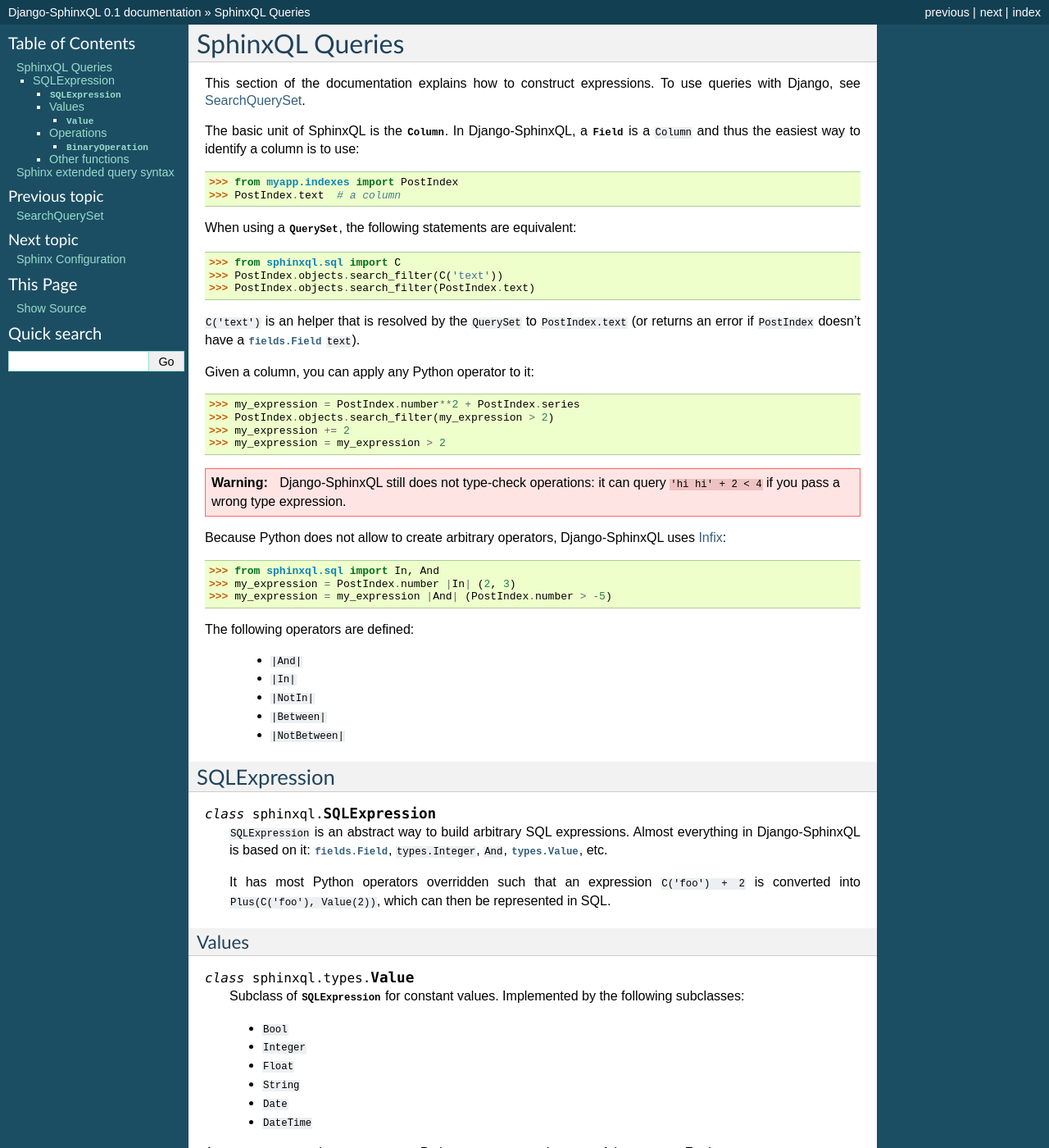
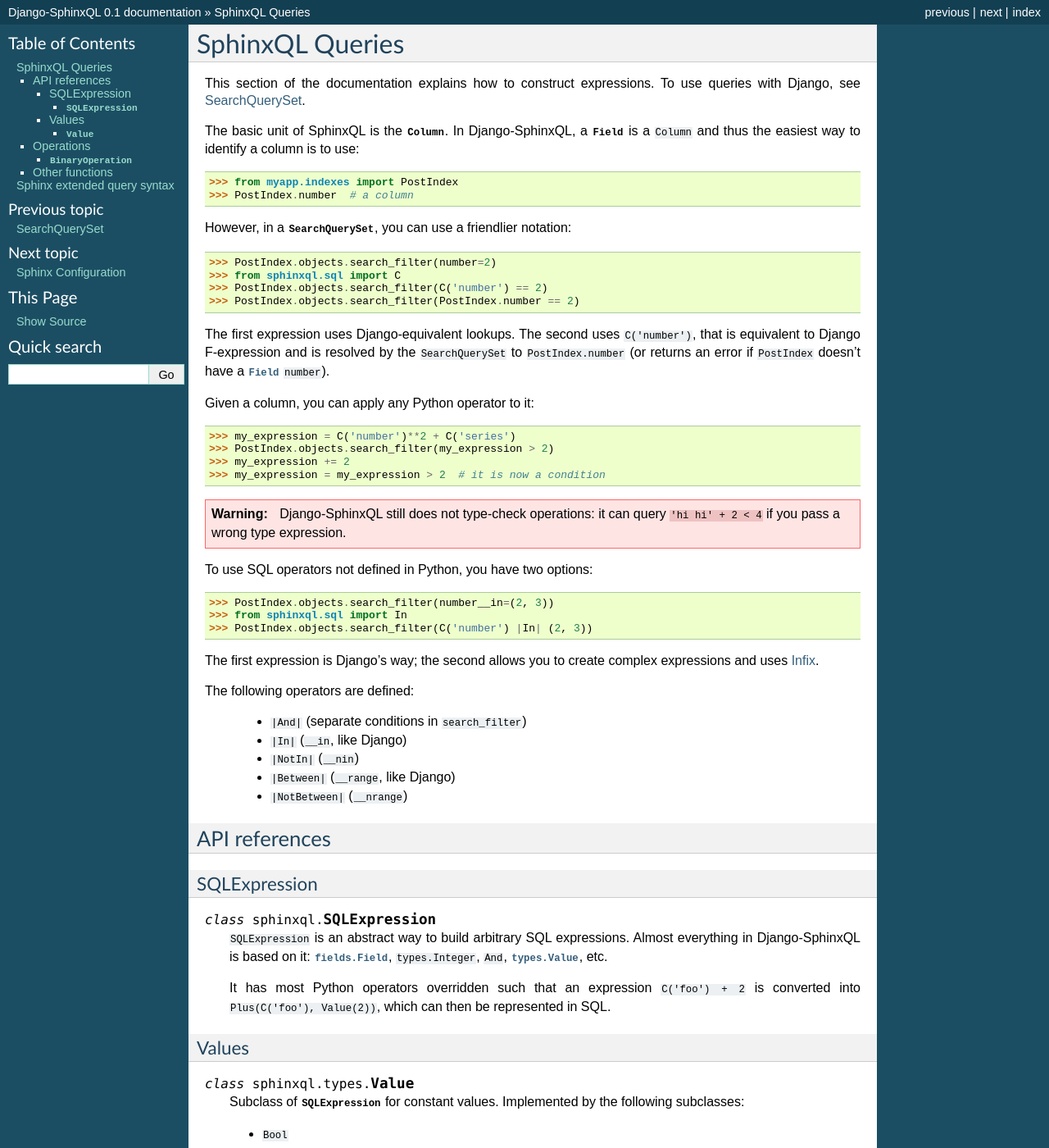
Before and after one commit to jorgecarleitao/django-sphinxql, a Sphinx documentation site: the page built from docs/expression.rst, in a window 1280 px wide and 1400 px high. Shown: the whole window at 82% size. Built offline with Sphinx 7.4.7, drawn with Linux system fonts in a browser that asks for light colours.

Commit message:
Implemented lookups for search_filter.
API now supports Django lookups in SearchQuerySet.search_filter.

```diff
--- a/docs/expression.rst
+++ b/docs/expression.rst
@@ -11,23 +11,27 @@
 to use::
 
     >>> from myapp.indexes import PostIndex
-    >>> PostIndex.text  # a column
+    >>> PostIndex.number  # a column
 
-When using a :class:`QuerySet`, the following statements are equivalent::
+However, in a :class:`SearchQuerySet`, you can use a friendlier notation::
 
+
+    >>> PostIndex.objects.search_filter(number=2)
     >>> from sphinxql.sql import C
-    >>> PostIndex.objects.search_filter(C('text'))
-    >>> PostIndex.objects.search_filter(PostIndex.text)
+    >>> PostIndex.objects.search_filter(C('number') == 2)
+    >>> PostIndex.objects.search_filter(PostIndex.number == 2)
 
-``C('text')`` is an helper that is resolved by the ``QuerySet`` to ``PostIndex.text``
-(or returns an error if ``PostIndex`` doesn't have a :class:`fields.Field` ``text``).
+The first expression uses Django-equivalent lookups. The second uses
+``C('number')``, that is equivalent to Django F-expression and is resolved
+by the ``SearchQuerySet`` to ``PostIndex.number`` (or returns an error if
+``PostIndex`` doesn't have a :class:`~fields.Field` ``number``).
 
 Given a column, you can apply any Python operator to it::
 
-    >>> my_expression = PostIndex.number**2 + PostIndex.series
+    >>> my_expression = C('number')**2 + C('series')
     >>> PostIndex.objects.search_filter(my_expression > 2)
     >>> my_expression += 2
-    >>> my_expression = my_expression > 2
+    >>> my_expression = my_expression > 2  # it is now a condition
 
 .. warning::
     Django-SphinxQL still does not type-check operations:
@@ -35,20 +39,25 @@
 
 .. _Infix: http://code.activestate.com/recipes/384122-infix-operators/
 
-Because Python does not allow to create arbitrary operators, Django-SphinxQL
-uses Infix_::
+To use SQL operators not defined in Python, you have two options::
 
-    >>> from sphinxql.sql import In, And
-    >>> my_expression = PostIndex.number |In| (2, 3)
-    >>> my_expression = my_expression |And| (PostIndex.number > -5)
+    >>> PostIndex.objects.search_filter(number__in=(2, 3))
+    >>> from sphinxql.sql import In
+    >>> PostIndex.objects.search_filter(C('number') |In| (2, 3))
+
+The first expression is Django's way; the second allows you to create complex
+expressions and uses Infix_.
 
 The following operators are defined:
 
-    * ``|And|``
-    * ``|In|``
-    * ``|NotIn|``
-    * ``|Between|``
-    * ``|NotBetween|``
+    * ``|And|`` (separate conditions in ``search_filter``)
+    * ``|In|`` (``__in``, like Django)
+    * ``|NotIn|`` (``__nin``)
+    * ``|Between|`` (``__range``, like Django)
+    * ``|NotBetween|``  (``__nrange``)
+
+API references
+--------------
 
 SQLExpression
 ~~~~~~~~~~~~~
@@ -64,7 +73,7 @@
     in SQL.
 
 Values
-------
+~~~~~~
 
 .. currentmodule:: sphinxql.types
 
```
Also changed, not shown: docs/queryset.rst (+16 -6 lines), 3 other files.
